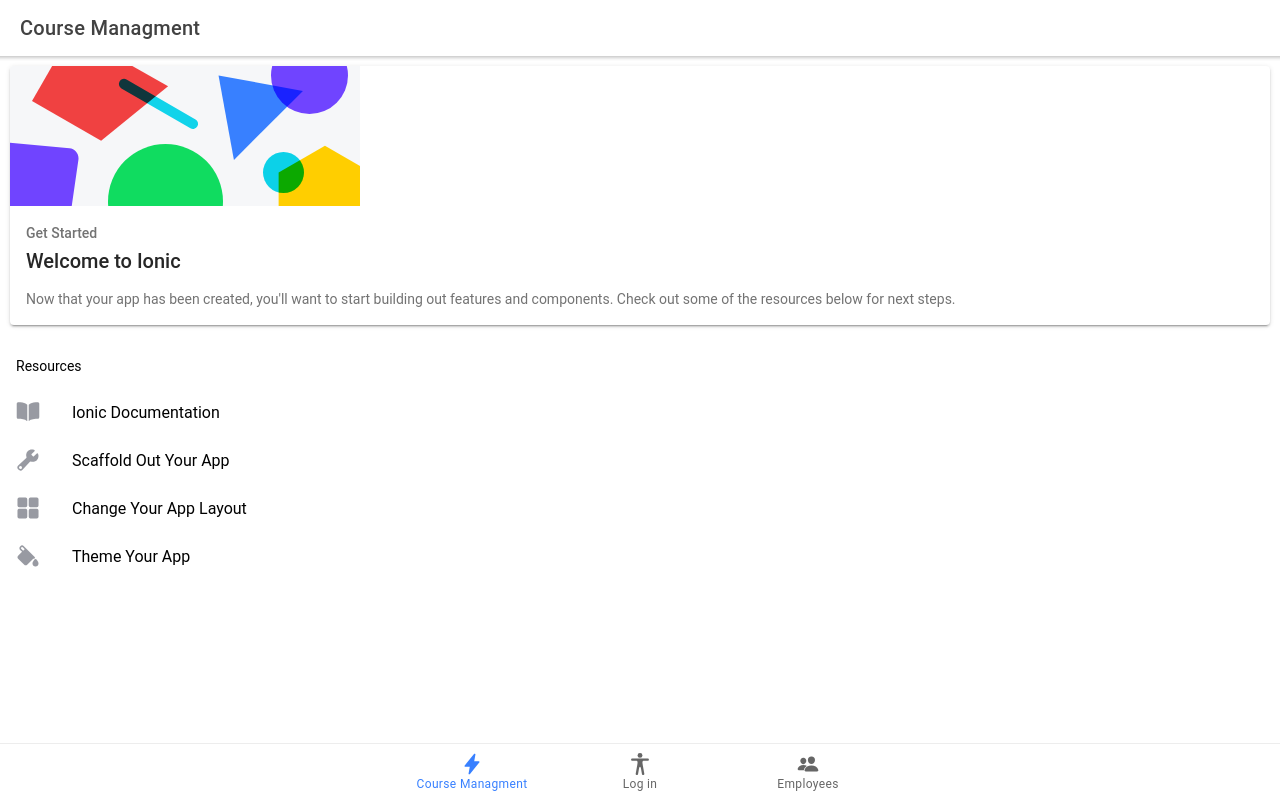
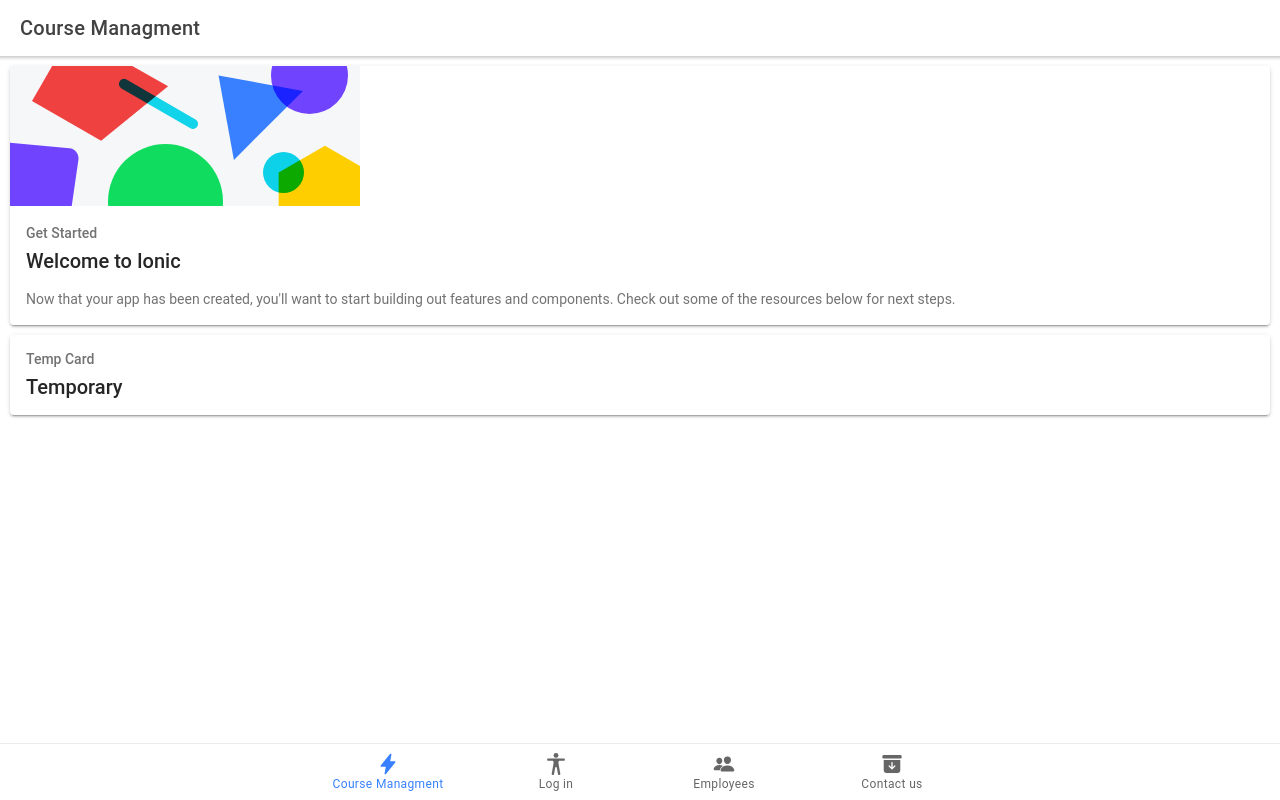
Before and after one commit to TommeyFaherty/GradeTracker, a React (Create React App) app in the folder grade-tracker-app/: page /CrsMgmt in a window 1280 px wide. Built offline with nearby package versions, Linux system fonts and the light colour scheme; the HTML template or start-up script is replaced by a standard one.

Commit message:
add new tab

```diff
--- a/grade-tracker-app/src/App.tsx
+++ b/grade-tracker-app/src/App.tsx
@@ -10,10 +10,11 @@
   IonTabs
 } from '@ionic/react';
 import { IonReactRouter } from '@ionic/react-router';
-import { apps, flash, send,people,body } from 'ionicons/icons';
+import { apps, flash, send,people,body, archive } from 'ionicons/icons';
 import Tab1 from './pages/Tab1';
 import Tab2 from './pages/Tab2';
 import Tab3 from './pages/Tab3';
+import Tab4 from './pages/Tab4';
 import Details from './pages/Details';
 
 
@@ -45,7 +46,8 @@
           <Route path="/tab2" component={Tab2} exact={true} />
           <Route path="/tab2/details" component={Details} />
           <Route path="/tab3" component={Tab3} />
-          <Route path="/" render={() => <Redirect to="/CrsMgmt" />} exact={true} />
+          <Route path="/tab4" component={Tab4} />
+          <Route path="/" render={() => <Redirect to="/tab2" />} exact={true} />
         </IonRouterOutlet>
         <IonTabBar slot="bottom">
           <IonTabButton tab="tab1" href="/CrsMgmt">
@@ -60,6 +62,10 @@
           <IonIcon icon={people} />
           <IonLabel>Employees</IonLabel>
          </IonTabButton>
+         <IonTabButton tab="tab4" href="/tab4">
+          <IonIcon icon={archive} />
+          <IonLabel>Contact us</IonLabel>
+         </IonTabButton>
         </IonTabBar>
       </IonTabs>
     </IonReactRouter>
--- a/grade-tracker-app/src/pages/Tab1.tsx
+++ b/grade-tracker-app/src/pages/Tab1.tsx
@@ -42,27 +42,12 @@
           </IonCardContent>
         </IonCard>
 
-        <IonList lines="none">
-          <IonListHeader>
-            <IonLabel>Resources</IonLabel>
-          </IonListHeader>
-          <IonItem href="https://ionicframework.com/docs/" target="_blank">
-            <IonIcon slot="start" color="medium" icon={book} />
-            <IonLabel>Ionic Documentation</IonLabel>
-          </IonItem>
-          <IonItem href="https://ionicframework.com/docs/building/scaffolding" target="_blank">
-            <IonIcon slot="start" color="medium" icon={build} />
-            <IonLabel>Scaffold Out Your App</IonLabel>
-          </IonItem>
-          <IonItem href="https://ionicframework.com/docs/layout/structure" target="_blank">
-            <IonIcon slot="start" color="medium" icon={grid} />
-            <IonLabel>Change Your App Layout</IonLabel>
-          </IonItem>
-          <IonItem href="https://ionicframework.com/docs/theming/basics" target="_blank">
-            <IonIcon slot="start" color="medium" icon={colorFill} />
-            <IonLabel>Theme Your App</IonLabel>
-          </IonItem>
-        </IonList>
+        <IonCard>
+          <IonCardHeader>
+          <IonCardSubtitle>Temp Card</IonCardSubtitle>
+            <IonCardTitle>Temporary</IonCardTitle>
+          </IonCardHeader>
+        </IonCard>
       </IonContent>
     </IonPage>
   );
--- /dev/null
+++ b/grade-tracker-app/src/pages/Tab4.tsx
@@ -0,0 +1,29 @@
+import { IonContent, IonButton, IonHeader, IonItem, IonInput, IonLabel, IonList, IonPage, IonTitle, IonToolbar } from '@ionic/react';
+import React, { useState } from 'react';
+import { apps, flash, send,people,body } from 'ionicons/icons';
+
+const Tab4: React.FC = () => {
+  return (
+    <IonPage>
+      <IonHeader>
+        <IonToolbar>
+          <IonTitle>Authentication</IonTitle>
+        </IonToolbar>
+      </IonHeader>
+      <IonContent>
+        <IonList>
+          <IonItem>
+            <IonInput placeholder="Username"></IonInput>
+          </IonItem>
+          <IonItem>
+            <IonInput type="password" placeholder="Password"></IonInput>
+          </IonItem>
+        </IonList>
+
+        <IonButton>Log In </IonButton>
+      </IonContent>
+    </IonPage>
+  );
+};
+
+export default Tab4;
```
